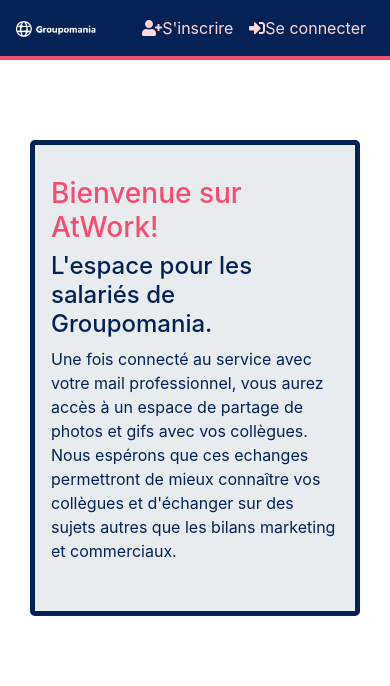
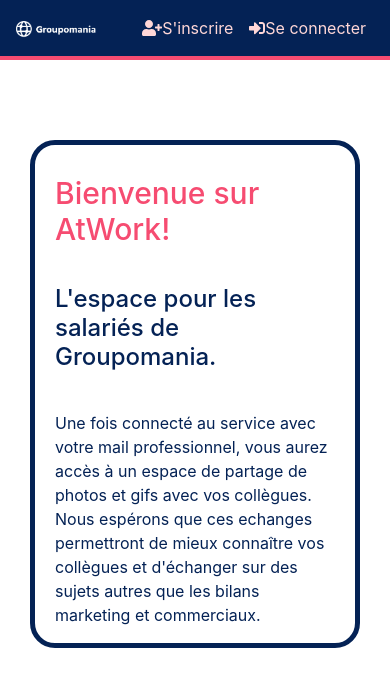
Before and after one commit to thomasgouin/projet7-OC-Groupomania, a Vue app in the folder front/: page /home in a window 390 px wide. Shown: the top 686 px of the page. Built offline with nearby package versions, Linux system fonts and the light colour scheme; no server answers.

Commit message:
amélioration du responsive profile et home

```diff
--- a/front/src/components/Publication.vue
+++ b/front/src/components/Publication.vue
@@ -66,8 +66,7 @@
             axios
                 .delete(`http://localhost:8081/api/publications/${id}`, {headers: authHeader()})
                 .then(() => {
-
-                    //window.location.reload();
+                    this.$store.dispatch('loadPublications')
                 }) // ...Si non on envoi une erreur
                 .catch(error => console.log(error));
         },
@@ -82,7 +81,7 @@
                 .then((res)=>{
                     console.log(res)
                     this.textComment=""
-                    window.location.reload();
+                    this.$store.dispatch('loadPublications')
                 });
         },
         deleteComments(id) {
@@ -90,7 +89,7 @@
             axios
                 .delete(`http://localhost:8081/api/commentaires/${id}`,{headers: authHeader()})
                 .then(() => {
-                    window.location.reload();
+                    this.$store.dispatch('loadPublications')
                 }) // ...Si non on envoi une erreur
                 .catch(error => console.log(error));
         },
--- a/front/src/views/Home.vue
+++ b/front/src/views/Home.vue
@@ -4,10 +4,10 @@
 
 <template>
   <div class="container">
-    <header class="jumbotron">
-      <h3 class="jumbotron__h3">Bienvenue sur AtWork!</h3>
-      <h4 class="jumbotron__h4">L'espace pour les salariés de Groupomania.</h4>
-      <p class="jumbotron__p">
+    <header class=" jumbotron-home">
+      <h3 class="jumbotron-home__h3">Bienvenue sur AtWork!</h3>
+      <h4 class="jumbotron-home__h4">L'espace pour les salariés de Groupomania.</h4>
+      <p class="jumbotron-home__p">
       Une fois connecté au service avec votre mail professionnel,
       vous aurez accès à un espace de partage de photos et gifs avec vos collègues.
       Nous espérons que ces echanges permettront de mieux connaître vos collègues et
@@ -43,7 +43,7 @@
 };
 </script>
 <style lang="scss">
-.jumbotron{
+.jumbotron-home{
   margin-top: 80px;
   background-color: #fff;
   color: #042255;
@@ -51,13 +51,19 @@
   margin-right: auto;
   border-radius: 25px;
   border: 5px solid #042255;
-}
-h3{
-  color: #F64C71;
-  font-size: 30px;
-}
-h4{
-  margin: 20px 0;
+  &__h3{
+    color: #F64C71;
+    font-size: 30px;
+    padding: 30px 20px;
+  }
+  &__h4{
+    margin: 0 0 40px 0;
+    padding: 0 20px;
+  }
+  &__p{
+    padding: 0 20px;
+  }
 }
 
+
 </style>
--- a/front/src/views/Login.vue
+++ b/front/src/views/Login.vue
@@ -140,7 +140,7 @@
   padding: 40px 40px;
 }
 
-.card {
+.cardGroupomania {
   background-color: #FFF;
   padding: 20px 25px 30px;
   margin: 0 auto 25px;
--- a/front/src/views/Profile.vue
+++ b/front/src/views/Profile.vue
@@ -5,7 +5,7 @@
 
 <template>
   <div class="container">
-    <header class="jumbotron">
+    <header class="jumbotron jumbotron-profile">
       <h3>
         <strong>{{currentUser.firstname}} {{currentUser.lastname}}</strong>
       </h3>
@@ -17,14 +17,14 @@
         />
         <div class="profile-info">
           <p>
-          <strong>Id:</strong><br/>
+          <strong>Id de l'utilisateur:</strong><br/>
           {{currentUser.id}}
           </p>
           <p>
-            <strong>Email:</strong><br/>
+            <strong>Votre email:</strong><br/>
             {{currentUser.email}}
           </p>
-          <strong>Authorities:</strong><br/>
+          <strong>Votre role :</strong><br/>
           <ul>
             <li v-for="(role,index) in currentUser.roles" :key="index">{{role}}</li>
           </ul>
@@ -72,8 +72,9 @@
 </script>
 
 <style lang="scss">
-.jumbotron{
-  max-width: 450px;
+.jumbotron-profile{
+  border: solid #042255 3px;
+  max-width: 500px;
   background-color: #fff;
   border-radius: 25px;
 
```
